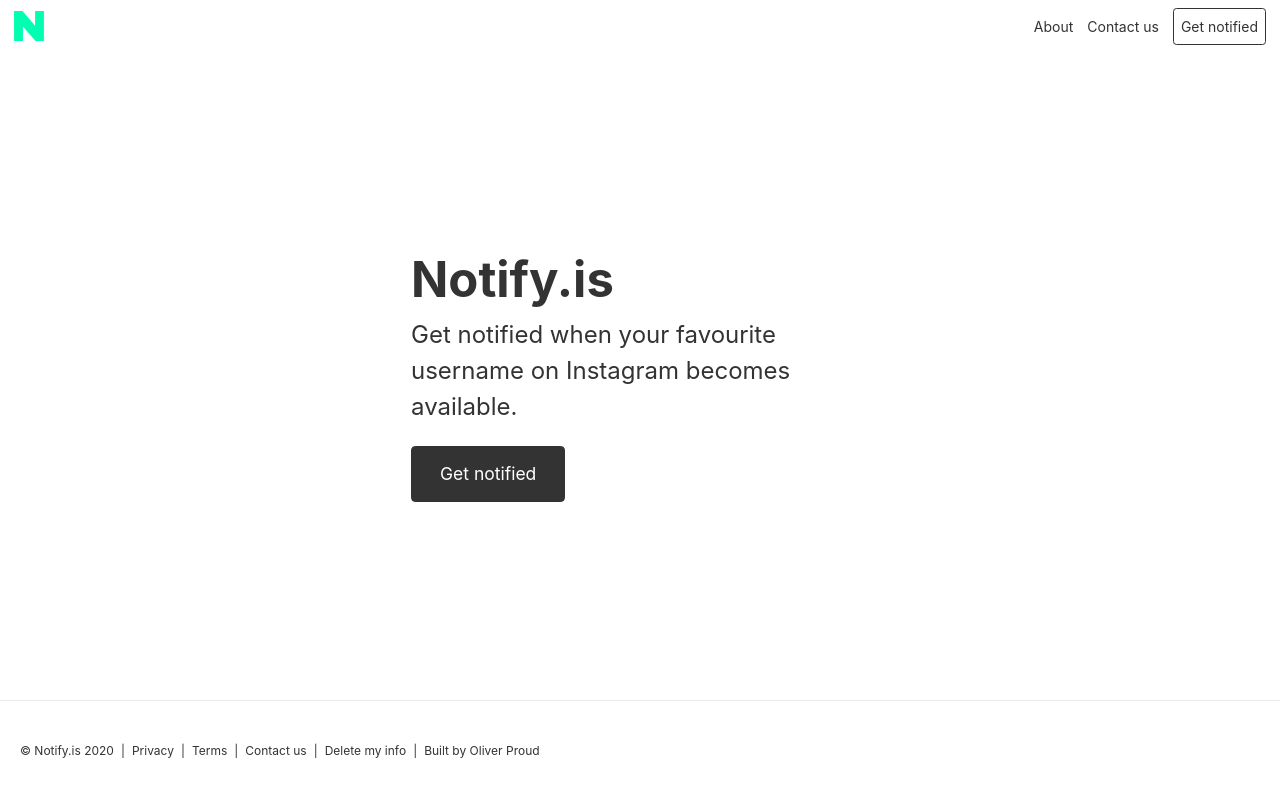
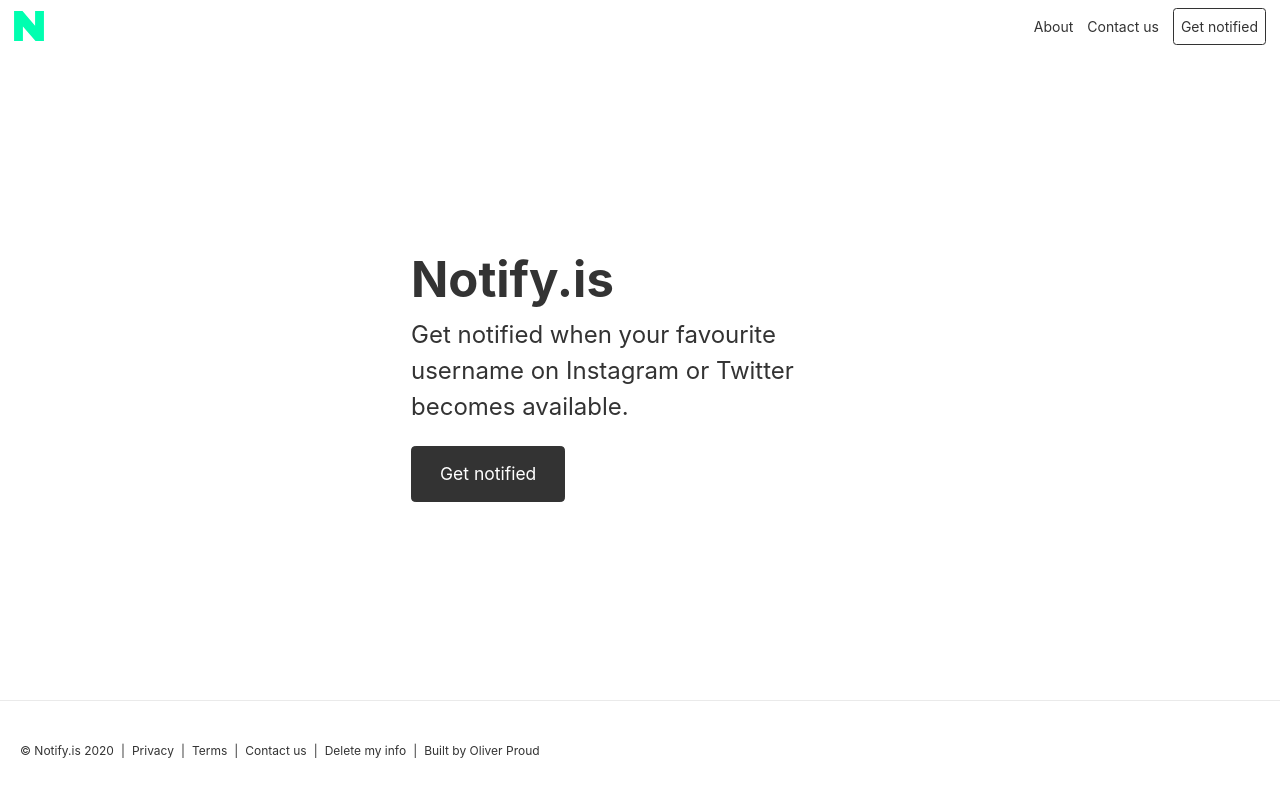
Before and after one commit to oliverproud/notify.is, a Next.js app: page / in a window 1280 px wide. Shown: the top 796 px of the page. Built offline with nearby package versions, Linux system fonts and the light colour scheme.

Commit message:
update index to include Twitter

```diff
--- a/pages/index.js
+++ b/pages/index.js
@@ -9,7 +9,7 @@
       <div className="container-center">
         <div className="intro-header home px-4">
           <h1 className="display-4">Notify.is</h1>
-          <p>Get notified when your favourite username on Instagram becomes available.</p>
+          <p>Get notified when your favourite username on Instagram or Twitter becomes available.</p>
           <Link href="/signup">
             <a>
               <Button className="signup-btn mt-2" size="lg">
```
